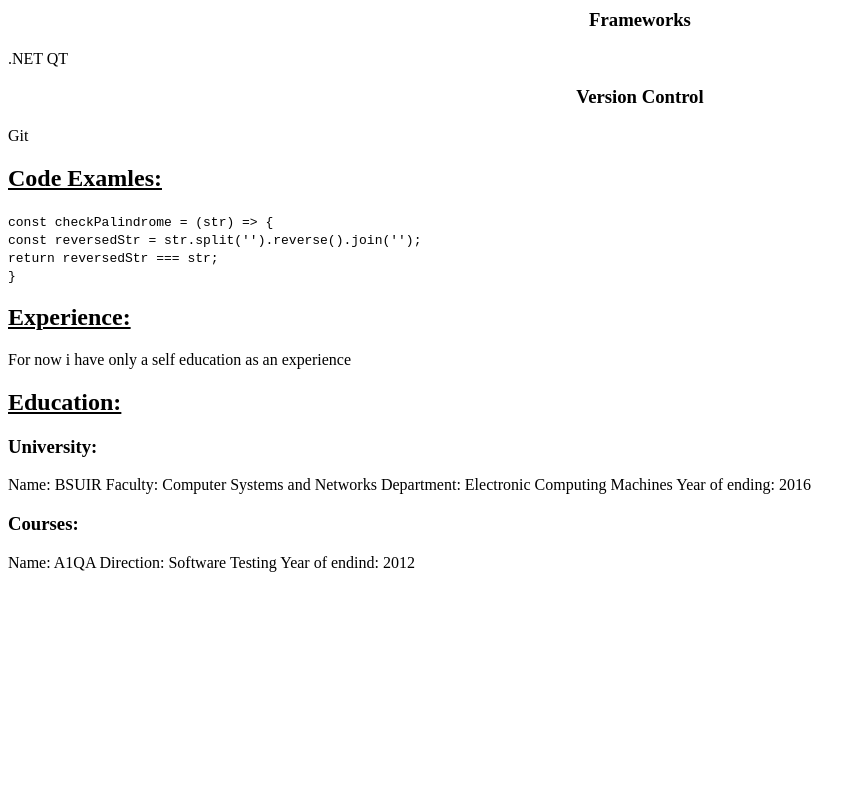
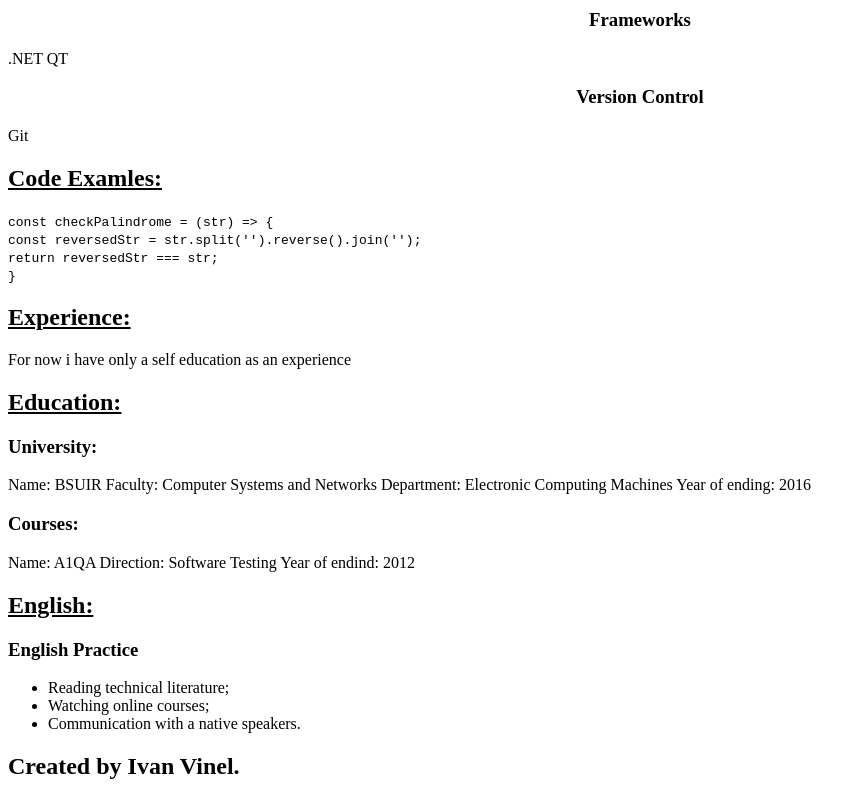
Before and after one commit to IvanVinel/rsschool-cv, a plain HTML site: page index.html in a window 1280 px wide. Shown: the part 1275-2075 px from the top of the page, without its empty margins (0-866 px from the left). Before the commit the page ends 1855 px from the top, so only its background shows below. Drawn offline with Linux system fonts and the light colour scheme.

Commit message:
feat: add english section

```diff
--- a/index.html
+++ b/index.html
@@ -97,9 +97,20 @@
                 <span>Year of endind: 2012</span>
             </div>
         </section>
+        <section id="english">
+            <h2><u>English:</u></h2>
+            <div>
+                <h3>English Practice</h3>
+                <ul>
+                    <li>Reading technical literature;</li>
+                    <li>Watching online courses;</li>
+                    <li>Сommunication with a native speakers.</li>
+                </ul>
+            </div>
+        </section>
     </main>
     <footer>
-
+        <h2>Created by Ivan Vinel.</h2>
     </footer>
 </body>
 
```
